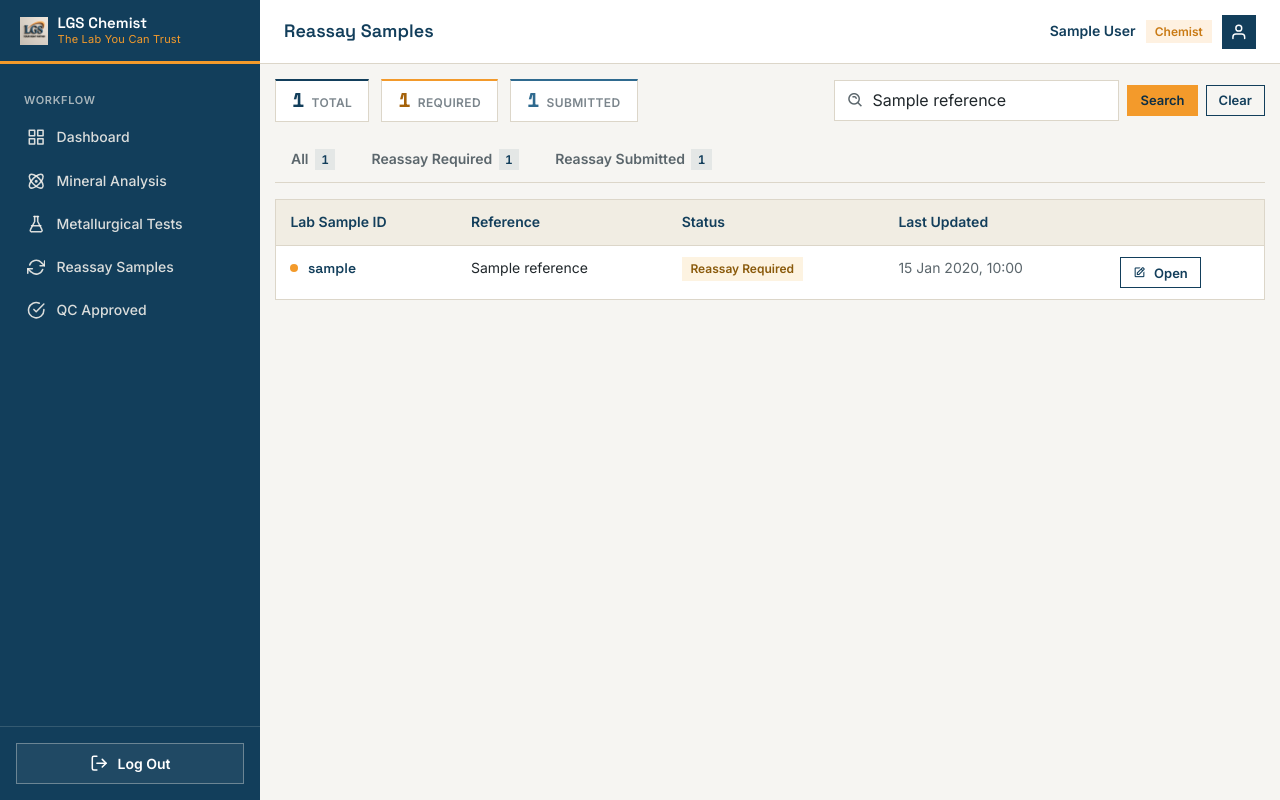
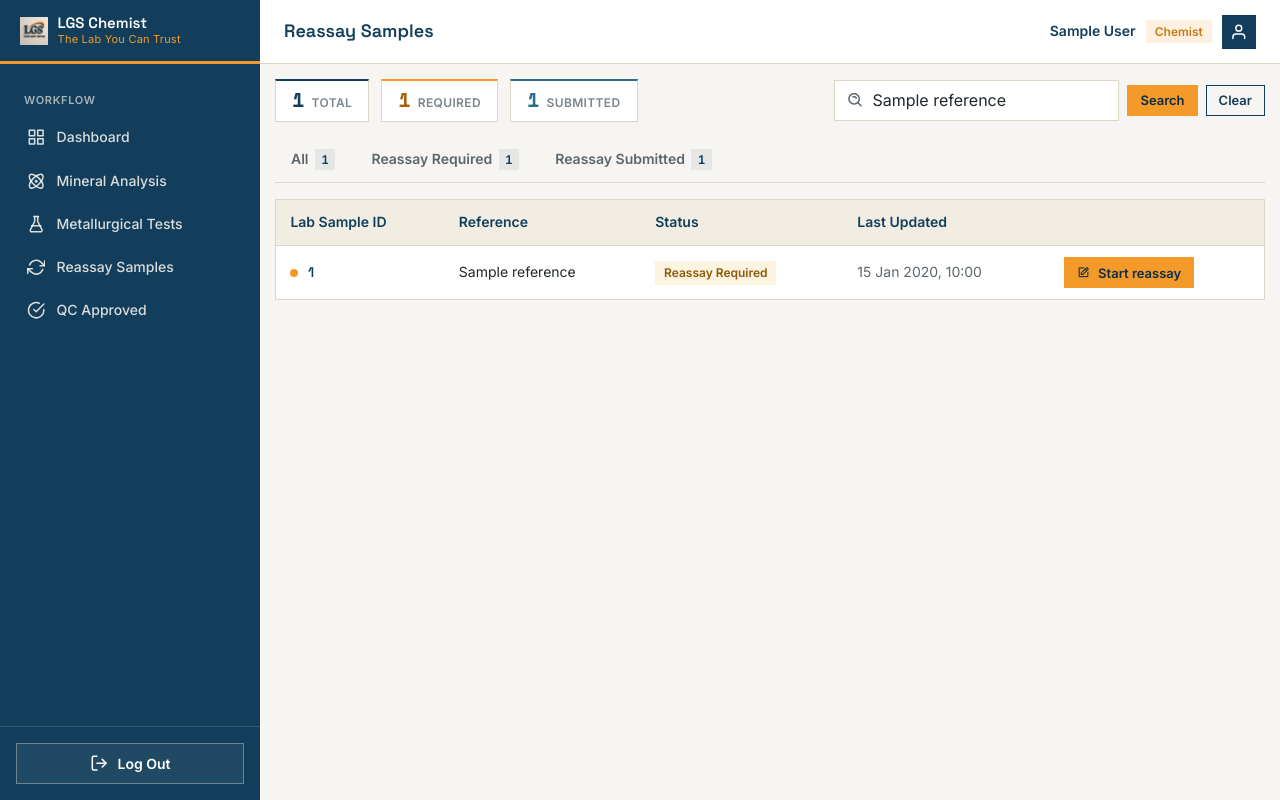
Before and after one commit to AudoWrld/lgs_website, a Django app: template chemist/templates/chemist/reassay_samples.html in a window 1280 px wide. Run offline with Django 5.2, Linux system fonts and the light colour scheme; a user stored in the database is signed in; tables that the repository leaves empty hold one stand-in row (values such as "Sample post"); the template is opened without the code that fills it: most values are stand-ins (such as "Sample title", 1, 10 or a date in 2020).

Commit message:
Refactor sample display in QC approved and reassay templates: update variable names for clarity, enhance styling for better UX, and implement dialog for sample approval details

```diff
--- a/chemist/templates/chemist/mineral_analysis_samples.html
+++ b/chemist/templates/chemist/mineral_analysis_samples.html
@@ -134,7 +134,7 @@
   </div>
   {% else %}
   <div class="empty-state">
-    <span class="empty-state-icon"><i class='bx bx-flask' aria-hidden="true"></i></span>
+    <span class="empty-state-icon"><i class='bx bx-atom' aria-hidden="true"></i></span>
     <p>No Mineral Analysis samples were found for this reference.</p>
   </div>
   {% endif %}
--- a/chemist/templates/chemist/reassay_samples.html
+++ b/chemist/templates/chemist/reassay_samples.html
@@ -7,6 +7,21 @@
 {% block extra_css %}
 <link rel="stylesheet" href="https://unpkg.com/boxicons@2.1.4/css/boxicons.min.css">
 <link rel="stylesheet" href="{% static 'chemist/css/chemist_lists.css' %}">
+<style>
+  .reassay-id {
+    display: flex;
+    align-items: center;
+    gap: 0.6rem;
+    font-family: var(--font-head);
+    font-weight: 600;
+    color: var(--navy);
+    white-space: nowrap;
+  }
+
+  .reassay-table td {
+    vertical-align: middle;
+  }
+</style>
 {% endblock %}
 
 {% block content %}
@@ -57,9 +72,9 @@
 </div>
 
 <div class="card list-card">
-  {% if samples %}
+  {% if items %}
   <div class="table-wrap">
-    <table class="table">
+    <table class="table reassay-table">
       <thead>
         <tr>
           <th>Lab Sample ID</th>
@@ -70,11 +85,14 @@
         </tr>
       </thead>
       <tbody>
-        {% for sample in samples %}
+        {% for item in items %}
+        {% with sample=item.sample %}
         <tr>
-          <td class="list-cell-id">
-            <span class="list-id-dot{% if sample.analysis_status == 'REASSAY_SUBMITTED' %} is-submitted{% endif %}"></span>
-            {{ sample.slug }}
+          <td>
+            <div class="reassay-id">
+              <span class="list-id-dot{% if sample.analysis_status == 'REASSAY_SUBMITTED' %} is-submitted{% endif %}"></span>
+              {{ item.lab_id }}
+            </div>
           </td>
           <td>{{ sample.submission.reference }}</td>
           <td>
@@ -86,11 +104,18 @@
           </td>
           <td class="list-cell-muted">{{ sample.updated_at|date:"d M Y, H:i" }}</td>
           <td class="list-cell-action">
-            <a href="#" class="btn btn-outline btn-sm">
-              <i class='bx bx-edit' aria-hidden="true"></i> Open
+            {% if sample.analysis_status == "REASSAY_SUBMITTED" %}
+            <a href="{% url 'chemist:reassay_entry' slug=sample.slug %}" class="btn btn-outline btn-sm">
+              <i class='bx bx-show' aria-hidden="true"></i> View
             </a>
+            {% else %}
+            <a href="{% url 'chemist:reassay_entry' slug=sample.slug %}" class="btn btn-primary btn-sm">
+              <i class='bx bx-edit' aria-hidden="true"></i> Start reassay
+            </a>
+            {% endif %}
           </td>
         </tr>
+        {% endwith %}
         {% endfor %}
       </tbody>
     </table>
```
Also changed, not shown: chemist/templates/chemist/qc_approved.html (+76 -8 lines).
